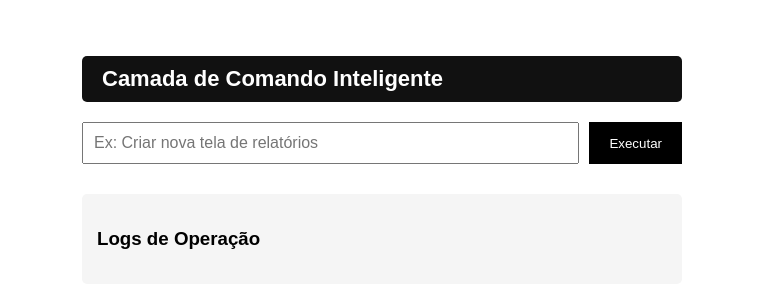
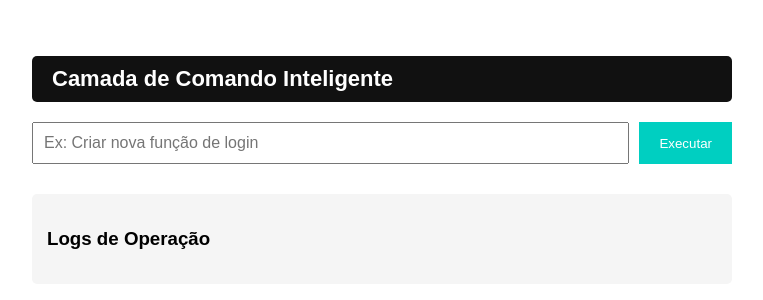
Before and after one commit to jackonsantana/Situs_App, a React (Vite) app in the folder admin_web/: page / in a window 1280 px wide. Shown: the top 300 px of the page, without its empty margins (258-1021 px from the left). Built offline with nearby package versions, Linux system fonts and the light colour scheme.

Commit message:
Update Comando.tsx

```diff
--- a/admin_web/src/Comando.tsx
+++ b/admin_web/src/Comando.tsx
@@ -1,22 +1,41 @@
-import React, { useState } from 'react';
+import React, { useState } from "react";
 
 const ComandoIA = () => {
-  const [comando, setComando] = useState('');
+  const [comando, setComando] = useState("");
   const [logs, setLogs] = useState<string[]>([]);
+  const [executando, setExecutando] = useState(false);
 
-  const executarComando = () => {
+  const executarComando = async () => {
     if (!comando.trim()) return;
 
     const hora = new Date().toLocaleTimeString();
-    const novoLog = [
-      `${hora} | Comando recebido: "${comando}"`,
-      `${hora} | Agente IA: executando operação...`,
-      `${hora} | IA ↔ GitHub: Commit simulado`,
-      `${hora} | IA ↔ Netlify: Deploy simulado concluído`,
-    ];
+    setExecutando(true);
 
-    setLogs((prevLogs) => [...novoLog, ...prevLogs]);
-    setComando('');
+    try {
+      const response = await fetch("/api/router", {
+        method: "POST",
+        headers: { "Content-Type": "application/json" },
+        body: JSON.stringify({ comando }),
+      });
+
+      const result = await response.json();
+
+      const novoLog = [
+        `${hora} | Comando: "${comando}"`,
+        `${hora} | Status: ${response.status}`,
+        `${hora} | Resposta: ${JSON.stringify(result)}`,
+      ];
+
+      setLogs((prev) => [...novoLog, ...prev]);
+    } catch (err: any) {
+      setLogs((prev) => [
+        `${hora} | Erro ao executar: ${err.message}`,
+        ...prev,
+      ]);
+    } finally {
+      setComando("");
+      setExecutando(false);
+    }
   };
 
   return (
@@ -26,21 +45,27 @@ const ComandoIA = () => {
       <div style={estilo.form}>
         <input
           type="text"
-          placeholder="Ex: Criar nova tela de relatórios"
+          placeholder="Ex: Criar nova função de login"
           value={comando}
           onChange={(e) => setComando(e.target.value)}
           style={estilo.input}
         />
-        <button onClick={executarComando} style={estilo.botao}>
-          Executar
+        <button
+          onClick={executarComando}
+          style={estilo.botao}
+          disabled={executando}
+        >
+          {executando ? "Executando..." : "Executar"}
         </button>
       </div>
 
       <div style={estilo.logs}>
         <h3>Logs de Operação</h3>
         <ul>
-          {logs.map((log, index) => (
-            <li key={index} style={estilo.logItem}>{log}</li>
+          {logs.map((log, i) => (
+            <li key={i} style={estilo.logItem}>
+              {log}
+            </li>
           ))}
         </ul>
       </div>
@@ -50,44 +75,44 @@ const ComandoIA = () => {
 
 const estilo = {
   container: {
-    padding: '30px',
-    fontFamily: 'Arial, sans-serif',
-    maxWidth: '600px',
-    margin: 'auto',
+    padding: "30px",
+    fontFamily: "Arial, sans-serif",
+    maxWidth: "700px",
+    margin: "auto",
   },
   titulo: {
-    fontSize: '22px',
-    background: '#111',
-    color: '#fff',
-    padding: '10px 20px',
-    borderRadius: '5px',
+    fontSize: "22px",
+    background: "#111",
+    color: "#fff",
+    padding: "10px 20px",
+    borderRadius: "5px",
   },
   form: {
-    display: 'flex',
-    gap: '10px',
-    marginTop: '20px',
+    display: "flex",
+    gap: "10px",
+    marginTop: "20px",
   },
   input: {
     flex: 1,
-    padding: '10px',
-    fontSize: '16px',
+    padding: "10px",
+    fontSize: "16px",
   },
   botao: {
-    padding: '10px 20px',
-    backgroundColor: '#000',
-    color: '#fff',
-    border: 'none',
-    cursor: 'pointer',
+    padding: "10px 20px",
+    backgroundColor: "#00cfc1",
+    color: "#fff",
+    border: "none",
+    cursor: "pointer",
   },
   logs: {
-    marginTop: '30px',
-    backgroundColor: '#f5f5f5',
-    padding: '15px',
-    borderRadius: '5px',
+    marginTop: "30px",
+    backgroundColor: "#f5f5f5",
+    padding: "15px",
+    borderRadius: "5px",
   },
   logItem: {
-    fontSize: '14px',
-    padding: '5px 0',
+    fontSize: "14px",
+    padding: "5px 0",
   },
 };
 
```
